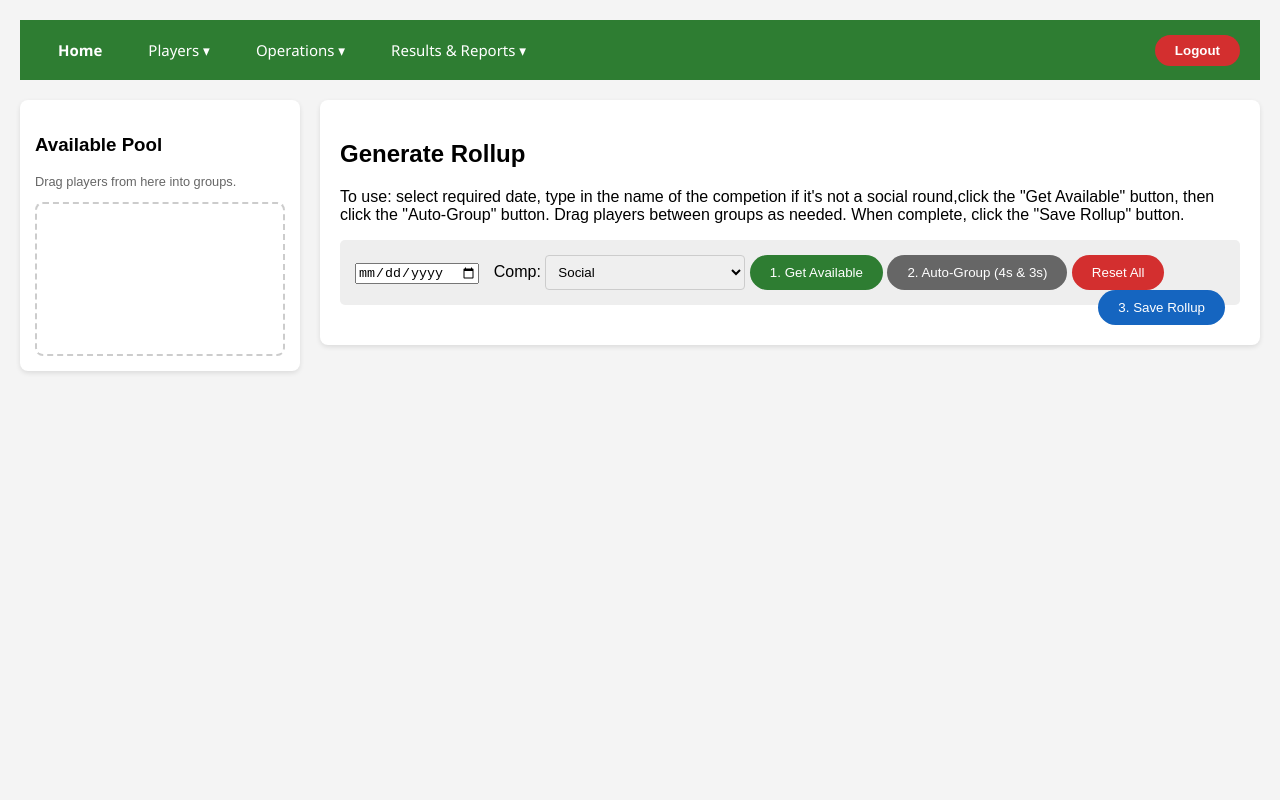
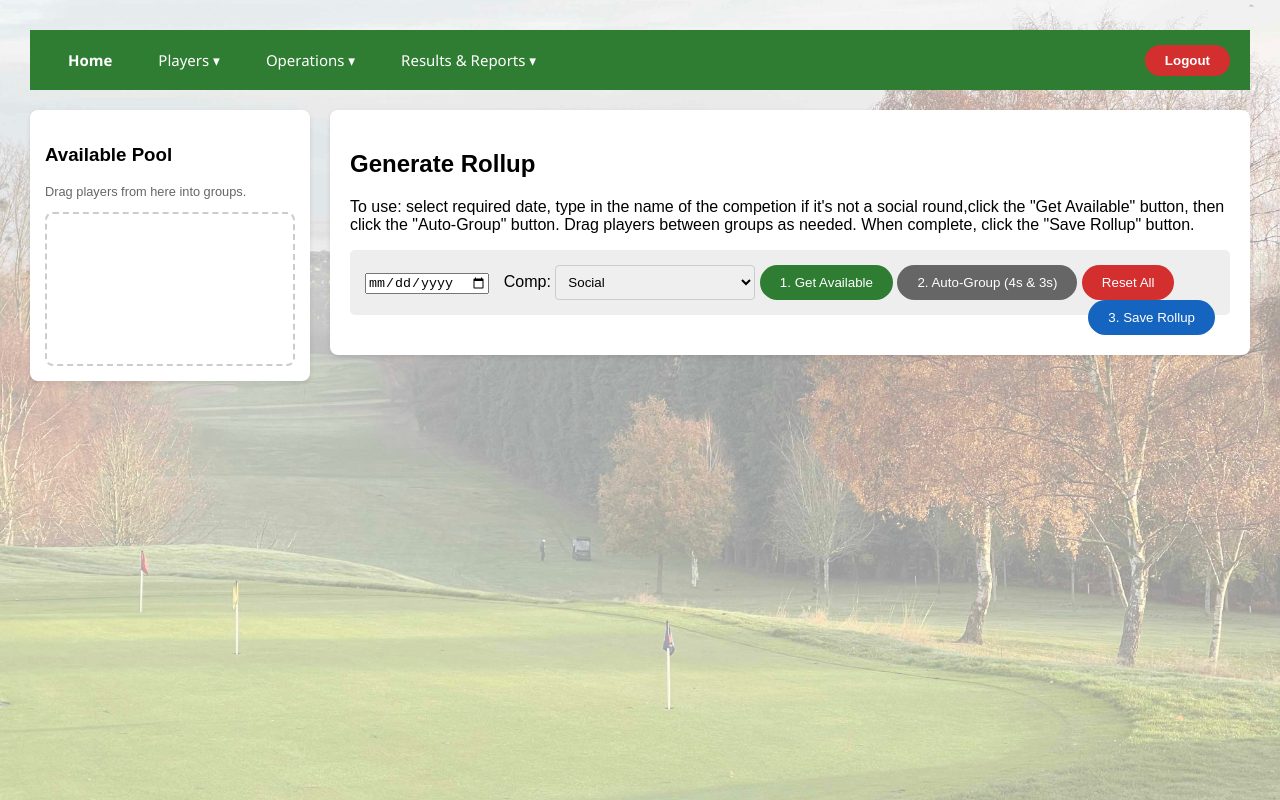
Before and after one commit to wmnick1405/golfrollups, a website: page public/rollup.html in a window 1280 px wide. Drawn offline with Linux system fonts and the light colour scheme; no server answers.

Commit message:
Add background to all html files

```diff
--- a/public/rollup.html
+++ b/public/rollup.html
@@ -4,11 +4,19 @@
 <head>
     <title>Generate Rollup</title>
     <style>
-        body {
-            font-family: Arial, sans-serif;
-            margin: 20px;
-            background: #f4f4f4;
-        }
+         body {
+                font-family: Arial;
+                /* background: #f2f2f2;> */
+                background-image: url('./images/IMG_0376a.jpg');
+                background-size: 100%;
+                background-position: center;
+                background-attachment: fixed;
+                background-repeat: no-repeat;
+
+                padding: 30px;
+                margin: 0;
+                padding: 30px;
+            }
 
         .layout {
             display: flex;
```
Also changed, not shown: public/absence-report.html (+12 -4 lines), public/bookingsheet.html (+13 -4 lines), public/email-generator.html (+11 -1 lines), public/golfer-status.html (+13 -4 lines), public/golfers.html (+11 -4 lines), public/history.html (+14 -1 lines), public/indefinite_unavailable_golfers.html (+12 -3 lines), public/participation-report.html (+13 -5 lines), public/player-history.html (+13 -5 lines).
